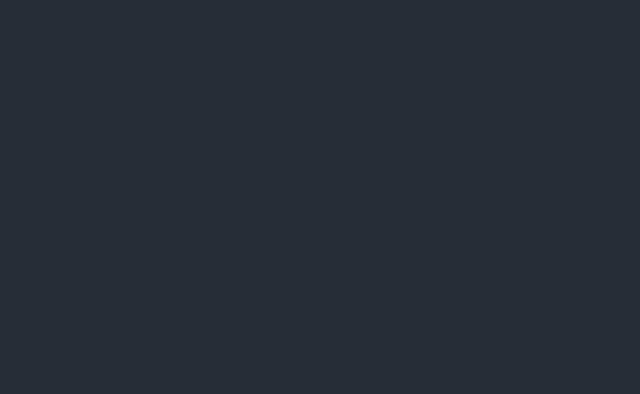
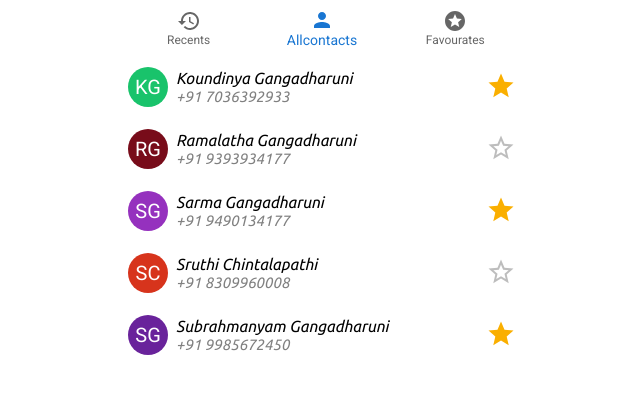
Before and after one commit to Koundinyag/FrontEndProjects, a React (Create React App) app in the folder phonebook/: page / in a window 1280 px wide. Shown: the top 394 px of the page, without its empty margins (318-958 px from the left). Built offline with nearby package versions, Linux system fonts and the light colour scheme.

Commit message:
Step 1 of the Redux, Defined the Basic Components

```diff
--- a/phonebook/src/App.js
+++ b/phonebook/src/App.js
@@ -1,14 +1,34 @@
 
-import './App.css';
+import * as React from 'react';
+import Box from '@mui/material/Box';
+import BottomNavigation from '@mui/material/BottomNavigation';
+import BottomNavigationAction from '@mui/material/BottomNavigationAction';
+import RestoreIcon from '@mui/icons-material/Restore';
+import Recent from './componenets/Recent'
+import Allcontacts from './componenets/Allcontacts'
+import StarsIcon from '@mui/icons-material/Stars';
+import PersonIcon from '@mui/icons-material/Person';
+import Favourates from './componenets/Favourates'
 
-function App() {
+export default function SimpleBottomNavigation() {
+  const [value, setValue] = React.useState(1);
   return (
-    <div className="App">
-      <header className="App-header">
+    <Box style={{ width: 400, margin: 'auto' }}>
+      <BottomNavigation
+        showLabels
+        value={value}
+        onChange={(event, newValue) => {
+          setValue(newValue);
+        }}
+      >
+        <BottomNavigationAction label="Recents" icon={<RestoreIcon />} />
+        <BottomNavigationAction label="Allcontacts" icon={<PersonIcon />} />
+        <BottomNavigationAction label="Favourates" icon={<StarsIcon />} />
+      </BottomNavigation>
+       {(value === 0) && <Recent/>}
+       {(value ===1 )&&<Allcontacts/>}
+       {(value === 2)&&<Favourates/>}
 
-      </header>
-    </div>
+    </Box>
   );
 }
-
-export default App;
--- /dev/null
+++ b/phonebook/src/componenets/Allcontacts.js
@@ -0,0 +1,18 @@
+import React from 'react'
+import Contactcard from './Contactcard'
+
+function Allcontacts() {
+    return (
+        <div>
+            <Contactcard name="Koundinya Gangadharuni" mobile="7036392933" isFav={true}/>
+            <Contactcard name="Ramalatha Gangadharuni" mobile="9393934177" isFav={false}/>
+            <Contactcard name="Sarma Gangadharuni" mobile="9490134177" isFav={true}/>
+            <Contactcard name="Sruthi Chintalapathi" mobile="8309960008" isFav={false}/>
+            <Contactcard name="Subrahmanyam Gangadharuni" mobile="9985672450" isFav={true}/>
+
+
+        </div>
+    )
+}
+
+export default Allcontacts
--- /dev/null
+++ b/phonebook/src/componenets/Contactcard.js
@@ -0,0 +1,81 @@
+import React from 'react'
+import Avatar from '@mui/material/Avatar';
+import Rating from '@mui/material/Rating';
+
+
+
+const styles = {
+    container: {
+        display: 'flex',
+        height: '50px',
+        padding: '6px',
+        alignItems: 'center'
+    },
+    infoContainer: {
+        flex:1,
+        paddingLeft:'8px',
+        paddingRight: '8px'
+    },
+    mobile:{
+        fontSize:'15px',
+        color:'grey',
+    }
+}
+
+function stringToColor(string) {
+    let hash = 0;
+    let i;
+
+    /* eslint-disable no-bitwise */
+    for (i = 0; i < string.length; i += 1) {
+      hash = string.charCodeAt(i) + ((hash << 5) - hash);
+    }
+
+    let color = '#';
+
+    for (i = 0; i < 3; i += 1) {
+      const value = (hash >> (i * 8)) & 0xff;
+      color += `00${value.toString(16)}`.substr(-2);
+    }
+    /* eslint-enable no-bitwise */
+
+    return color;
+  }
+
+  function stringAvatar(name) {
+    return {
+      sx: {
+        bgcolor: stringToColor(name),
+      },
+      children: `${name.split(' ')[0][0]}${name.split(' ')[1][0]}`,
+    };
+  }
+
+
+function Contactcard(props) {
+    return (
+        <div style ={ styles.container}>
+        <div>
+        <Avatar {...stringAvatar(props.name)} />
+        </div>
+        <div style = {styles.infoContainer}>
+        {props.name}
+        <br/>
+        <span style={styles.mobile}>+91 {props.mobile}</span>
+        </div>
+        <div>
+        <Rating
+        size="large"
+        name="simple-controlled"
+        value={props.isFav}
+        max={1}
+        onChange={(event, newValue) => {
+          // setValue(newValue);
+        }}
+         />
+        </div>
+        </div>
+    )
+}
+
+export default Contactcard
--- /dev/null
+++ b/phonebook/src/componenets/Favourates.js
@@ -0,0 +1,11 @@
+import React from 'react'
+
+function Favourates() {
+    return (
+        <div>
+            Favourates
+        </div>
+    )
+}
+
+export default Favourates
--- /dev/null
+++ b/phonebook/src/componenets/Recent.js
@@ -0,0 +1,11 @@
+import React from 'react'
+
+function Recent() {
+    return (
+        <div>
+            Recent
+        </div>
+    )
+}
+
+export default Recent
--- a/phonebook/src/index.css
+++ b/phonebook/src/index.css
@@ -1,9 +1,9 @@
+@import url('https://fonts.googleapis.com/css2?family=Ubuntu:ital@1&display=swap');
+
 body {
   margin: 0;
-  font-family: -apple-system, BlinkMacSystemFont, 'Segoe UI', 'Roboto', 'Oxygen',
-    'Ubuntu', 'Cantarell', 'Fira Sans', 'Droid Sans', 'Helvetica Neue',
-    sans-serif;
-  -webkit-font-smoothing: antialiased;
+  font-family: 'Ubuntu', sans-serif;
+    -webkit-font-smoothing: antialiased;
   -moz-osx-font-smoothing: grayscale;
 }
 
```
